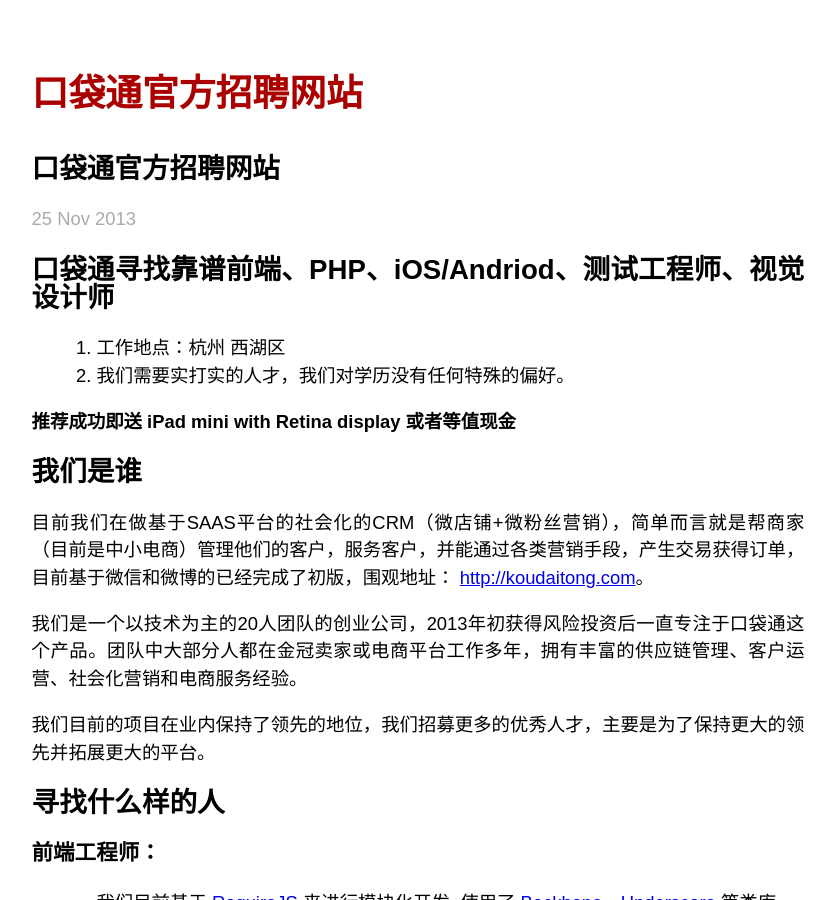
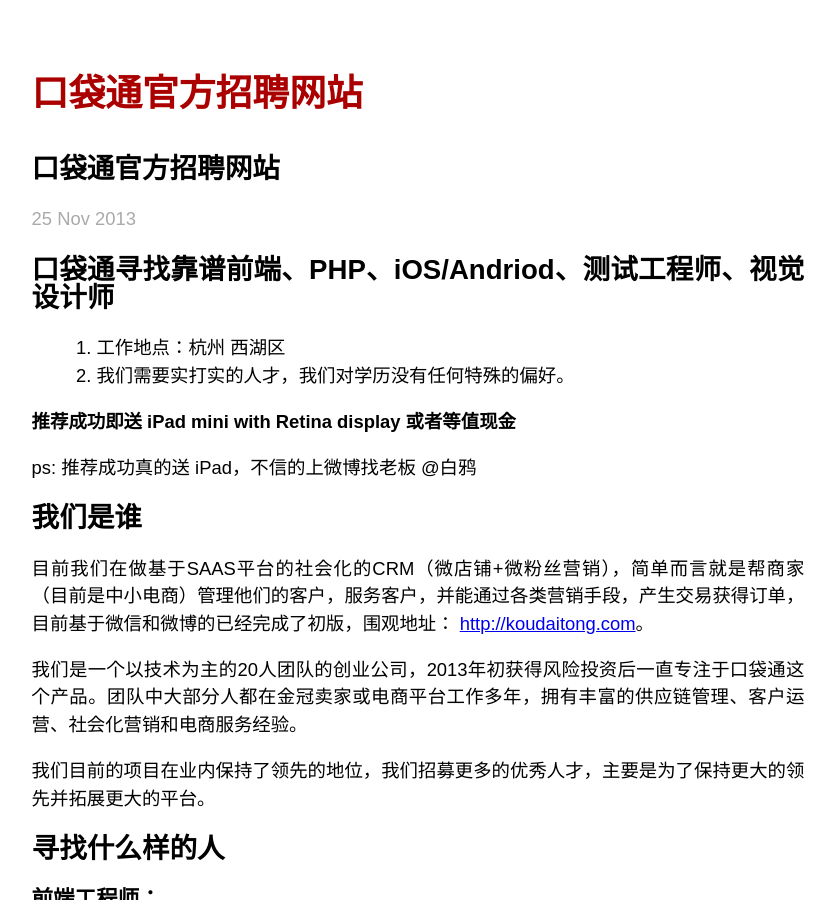
Before and after one commit to judielee/koudaitong.github.io, a Jekyll site: the page built from _posts/2013-11-25-koudaitong.markdown, in a window 1280 px wide and 900 px high. Shown: the whole window, without its empty margins (222-1057 px from the left). Built offline with Jekyll 4.4.1, drawn with Linux system fonts in a browser that asks for light colours; Markdown is read by kramdown in place of the engine named in the settings.

Commit message:
调整文案

```diff
--- a/_posts/2013-11-25-koudaitong.markdown
+++ b/_posts/2013-11-25-koudaitong.markdown
@@ -11,6 +11,8 @@
 2. 我们需要实打实的人才，我们对学历没有任何特殊的偏好。
 
 **推荐成功即送 iPad mini with Retina display 或者等值现金**
+
+ps: 推荐成功真的送 iPad，不信的上微博找老板 @白鸦
 
 ##我们是谁
 
@@ -41,7 +43,9 @@
 ###iOS、Andriod工程师
 
 * 良好的计算机基础，1年以上手机开发经验，精通 C/C++/Object C 编程，熟悉多线程，掌握 iOS / Android 平台特性。
+
 * 在App Store发布过App。
+
 * 能够独立完成一个App的开发、测试、发布流程。
 
 ##我们能为你提供什么
```
